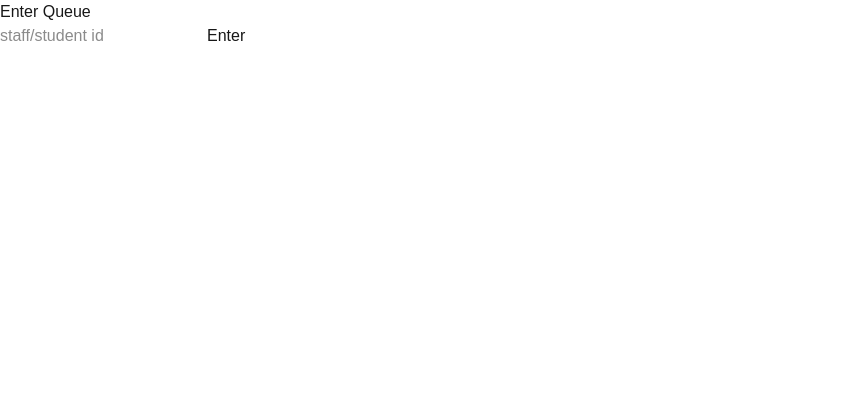
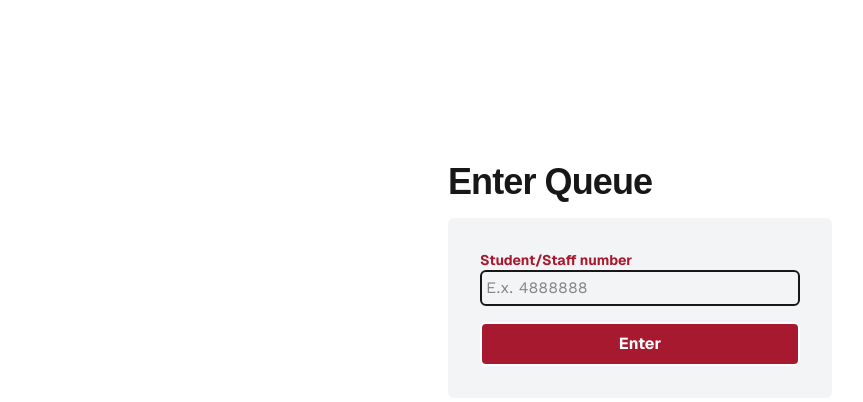
Before and after one commit to Astr0cyte/ticketingsystem, a Next.js app: page /join-queue in a window 1280 px wide. Shown: the top 402 px of the page, without its empty margins (0-863 px from the left). Built offline with nearby package versions, Linux system fonts and the light colour scheme.

Commit message:
payed aroung with styling

```diff
--- a/app/join-queue/page.tsx
+++ b/app/join-queue/page.tsx
@@ -1,11 +1,40 @@
+import { Work_Sans } from "next/font/google";
+
+const workSans = Work_Sans({
+  subsets: ["latin"],
+  display: "swap",
+});
+
 export default function Page() {
   return (
-    <main>
-      <h1>Enter Queue</h1>
-      <form>
-        <input type="text" placeholder="staff/student id" />
-        <button type="submit">Enter</button>
-      </form>
+    <main className="{workSans.variable}">
+      <div className="flex flex-col h-[70vh] items-center justify-center">
+        <div className="p-4">
+          <h1 className="text-4xl font-extrabold tracking-tight mb-4 ">
+            Enter Queue
+          </h1>
+          <div className="bg-gray-100 p-4 rounded-md flex flex-col gap-2 box-border w-96">
+            <form className="flex flex-col font-sans gap-4 p-4 mx-auto w-full">
+              <div>
+                <h2 className="text-sm block font-bold text-[#A6192E]">
+                  Student/Staff number
+                </h2>
+                <input
+                  className="w-full border-2 rounded-md p-1 font-[Work_Sans]"
+                  type="text"
+                  placeholder="E.x. 4888888"
+                />
+              </div>
+              <button
+                className="border-2 rounded-md bg-[#A6192E] p-2 font-bold text-white"
+                type="submit"
+              >
+                Enter
+              </button>
+            </form>
+          </div>
+        </div>
+      </div>
     </main>
   );
 }
```
